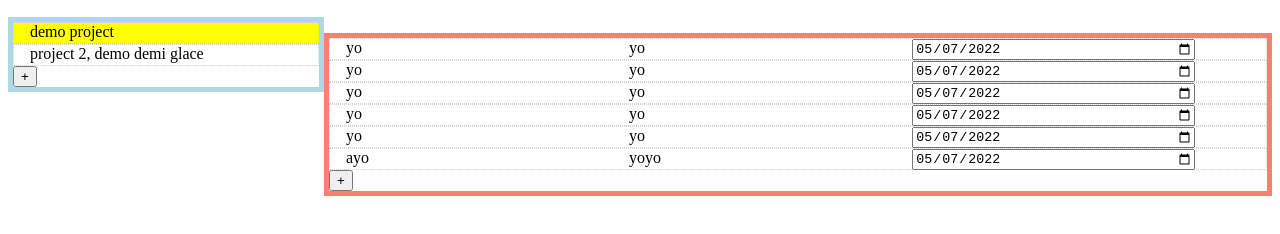
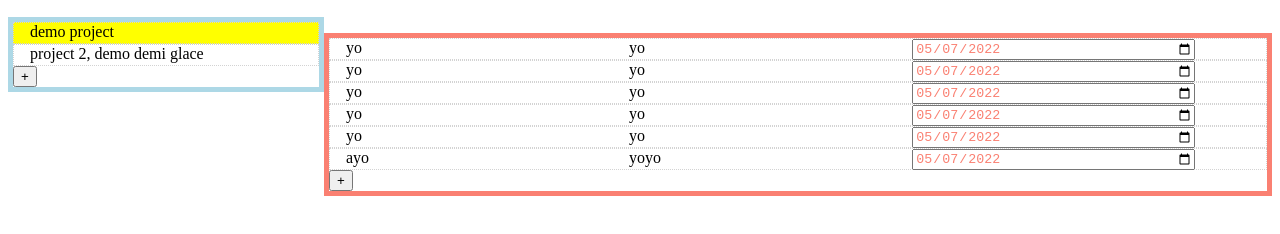
Before and after one commit to daygoDao/todo-list, a website built with webpack: page dist/index.html in a window 1280 px wide. Shown: the part 148-382 px from the top of the page. Built offline with Linux system fonts and the light colour scheme.

Commit message:
new color for date input section

```diff
--- a/src/style.css
+++ b/src/style.css
@@ -65,6 +65,10 @@ li:hover {
   display: none;
 }
 li.project:hover .delProject,
-li.task:hover .delTask{
-	display: block;
+li.task:hover .delTask {
+  display: block;
 }
+
+input[type=date] {
+  color: salmon;
+}
```
Also changed, not shown: dist/main.js.
